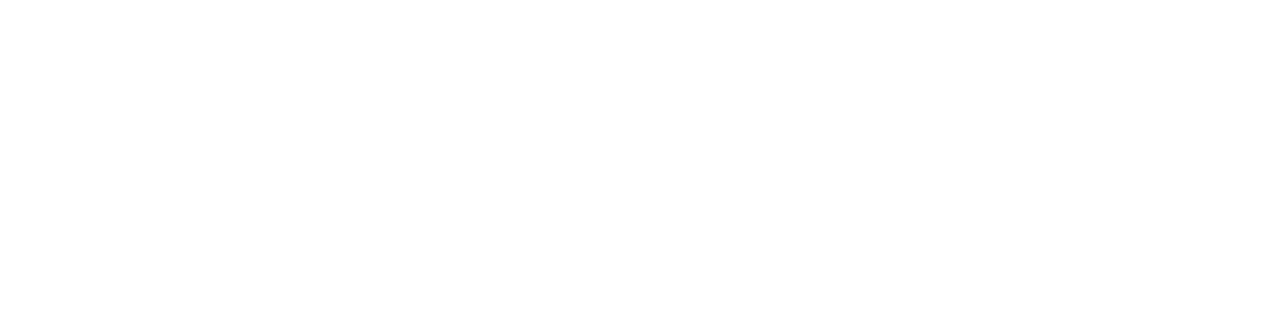
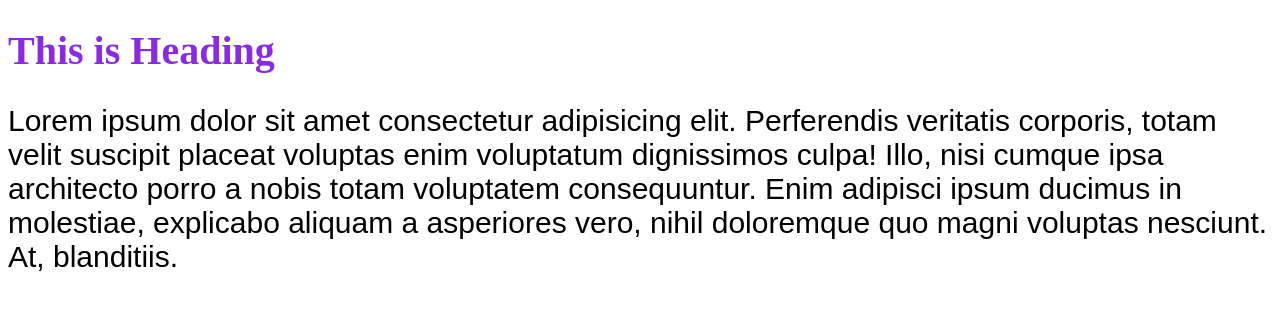
Before and after one commit to sanskarpareek14/FullStack, a plain HTML site: page index.html in a window 1280 px wide. Drawn offline with Linux system fonts and the light colour scheme.

Commit message:
Inline-CSS

```diff
--- a/index.html
+++ b/index.html
@@ -9,7 +9,13 @@
 </head>
 
 <body>
-
+    <h1 style="color: blueviolet; font-size: 40px;">This is Heading</h1>
+    <p style="font-size:30px; font-family: Arial;">Lorem ipsum dolor sit amet consectetur adipisicing elit. Perferendis
+        veritatis corporis,
+        totam velit suscipit
+        placeat voluptas enim voluptatum dignissimos culpa! Illo, nisi cumque ipsa architecto porro a nobis totam
+        voluptatem consequuntur. Enim adipisci ipsum ducimus in molestiae, explicabo aliquam a asperiores vero, nihil
+        doloremque quo magni voluptas nesciunt. At, blanditiis.</p>
 </body>
 
 </html>
```
